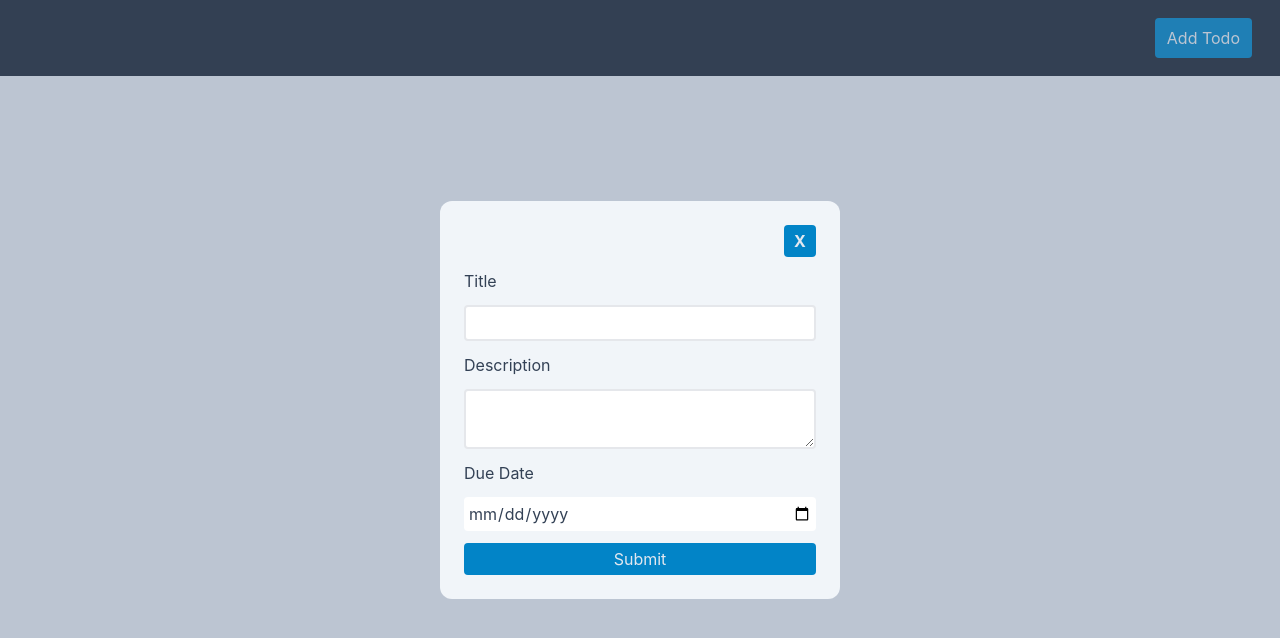
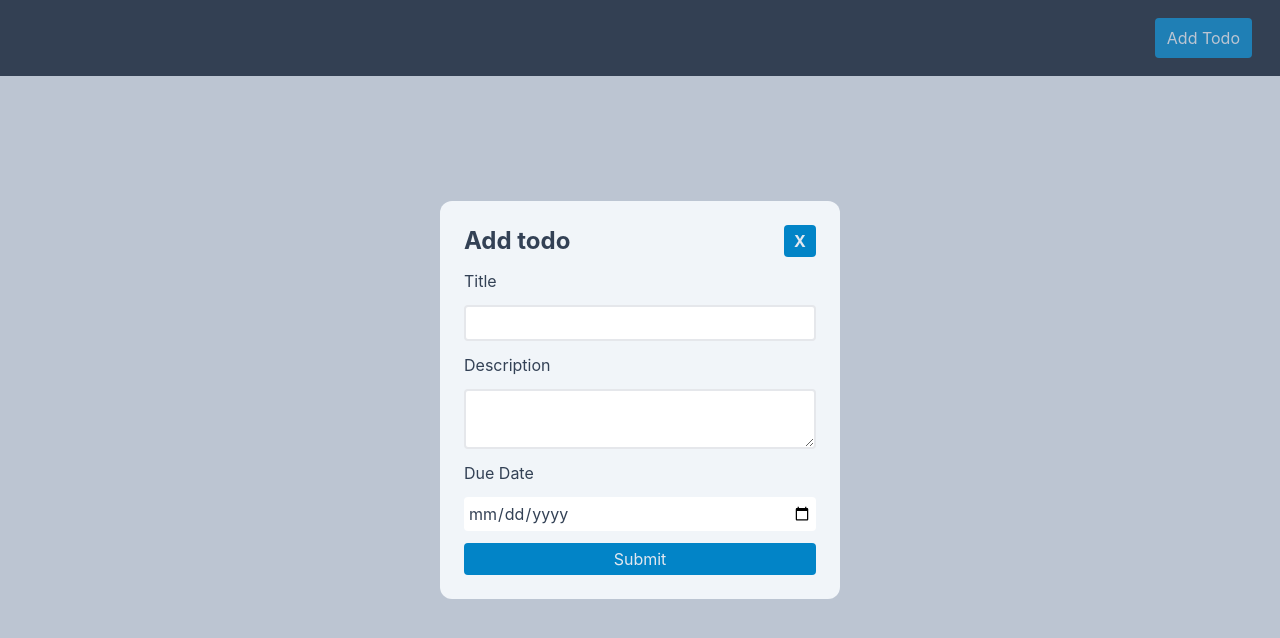
Before and after one commit to l0wgear/newboxes-todoapp, a React (Create React App) app: page / in a window 1280 px wide. Both pictures are taken after a click on the button "Add Todo". Shown: the top 638 px of the page. Built offline with nearby package versions, Linux system fonts and the light colour scheme.

Commit message:
Change styling

```diff
--- a/src/components/AddForm.js
+++ b/src/components/AddForm.js
@@ -26,11 +26,13 @@ const AddForm = ({ onSubmit, onClose, addTodo }) => {
   };
 
   return (
-    <div className="absolute w-screen h-screen bg-slate-500 dark:bg-slate-200 left-0 top-0 bg-opacity-30 flex justify-center justify-items-stretch items-center">
+    <div className="absolute w-screen h-screen bg-slate-500 dark:bg-slate-200 left-0 top-0 bg-opacity-30 dark:bg-opacity-30 flex justify-center justify-items-stretch items-center">
       <form
         onSubmit={formCallback}
         className="flex flex-col bg-slate-100 dark:bg-slate-700 p-6 rounded-xl gap-3 w-[400px]"
       >
+        <div className="flex justify-between items-center">
+          <h2 className="font-bold text-2xl">Add todo</h2>
           <button
             type="button"
             onClick={onClose}
@@ -38,6 +40,7 @@ const AddForm = ({ onSubmit, onClose, addTodo }) => {
           >
             X
           </button>
+        </div>
         <label htmlFor="title">Title</label>
         <input
           type="text"
--- a/src/components/TodoItem.js
+++ b/src/components/TodoItem.js
@@ -7,7 +7,7 @@ const TodoItem = ({ item, onBtnClick }) => {
   const today = new Date();
   const overdue = dueDateObject - today < 0;
   return (
-    <div className="rounded-lg p-4 bg-slate-300 dark:bg-slate-800 flex flex-col gap-3 h-fit w-fit">
+    <div className="rounded-lg p-4 bg-slate-300 dark:bg-slate-800 flex flex-col justify-between gap-3 h-fit w-fit min-w-[10rem] min-h-[11.2rem]">
       <h1 className="font-bold text-2xl capitalize">{title}</h1>
       {dueDate !== "" && (
         <span className="due-date flex items-baseline">
```
Lines whose indentation alone changed are shown as unchanged.
